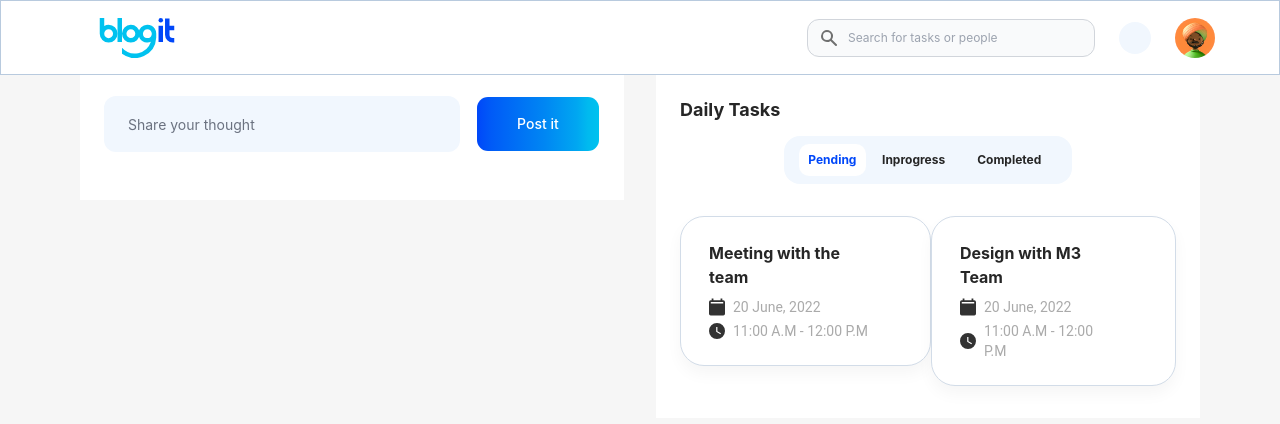
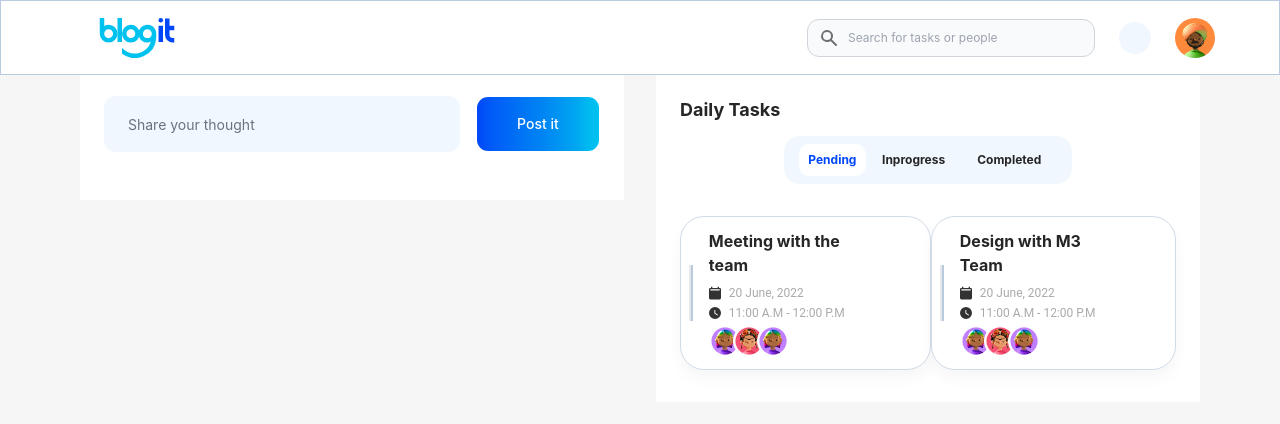
Before and after one commit to jydoskey/Blog, a Vue app: page /todocomment in a window 1280 px wide. Shown: the top 424 px of the page. Built offline with nearby package versions, Linux system fonts and the light colour scheme; the HTML template or start-up script is replaced by a standard one.

Commit message:
added imgs and comment leftborder

```diff
--- a/src/components/team.vue
+++ b/src/components/team.vue
@@ -1,17 +1,39 @@
 <template>
   <div>
     <div class="team">
+      <div class="leftmarker"></div>
+      <div>
         <h2>{{ teamHeader }}</h2>
         <p class="flex text-center pb-1">
-        <img src="@/assets/images/calender.svg" class="pr-2" alt="calender" />{{
-          teamDate
-        }}
+          <img
+            src="@/assets/images/calender.svg"
+            class="pr-2 w-5"
+            alt="calender"
+          />{{ teamDate }}
         </p>
         <p class="flex text-center">
-        <img src="@/assets/images/time.svg" class="pr-2" alt="time" />{{
+          <img src="@/assets/images/time.svg" class="pr-2 w-5" alt="time" />{{
             teamTime
           }}
         </p>
+        <span class="flex mt-1">
+          <img
+            class="team-members"
+            src="@/assets/images/face1.png"
+            alt="face1"
+          />
+          <img
+            class="team-members -ml-2"
+            src="@/assets/images/face2.png"
+            alt="face2"
+          />
+          <img
+            class="team-members -ml-2"
+            src="@/assets/images/face3.png"
+            alt="face3"
+          />
+        </span>
+      </div>
     </div>
   </div>
 </template>
@@ -28,8 +50,12 @@ export default {
 
 <style>
 .team {
-  @apply py-6 pr-[60px] pl-7 rounded-3xl border-[1px] mb-2 border-solid border-[#D2DCE8] bg-white bg-no-repeat bg-origin-padding;
+  @apply py-3 pr-[60px] flex items-center pl-2 rounded-3xl border-[1px] mb-2 border-solid border-[#D2DCE8] bg-white bg-no-repeat bg-origin-padding;
   box-shadow: 0px 8px 16px #0000000a;
+}
+
+.leftmarker {
+  @apply border-l-2 bg-[#B8CADE] bg-no-repeat bg-origin-padding h-14 w-1 mr-4;
 }
 
 .team h2 {
@@ -37,7 +63,11 @@ export default {
 }
 
 .team p {
-  @apply text-left font-normal text-[#AAAAAA] text-sm;
+  @apply text-left font-normal text-[#AAAAAA] text-xs;
   font-family: Roboto;
 }
+
+.team-members {
+  @apply w-8 h-8 border-solid border-[white] rounded-md;
+}
 </style>
```
Lines whose indentation alone changed are shown as unchanged.
